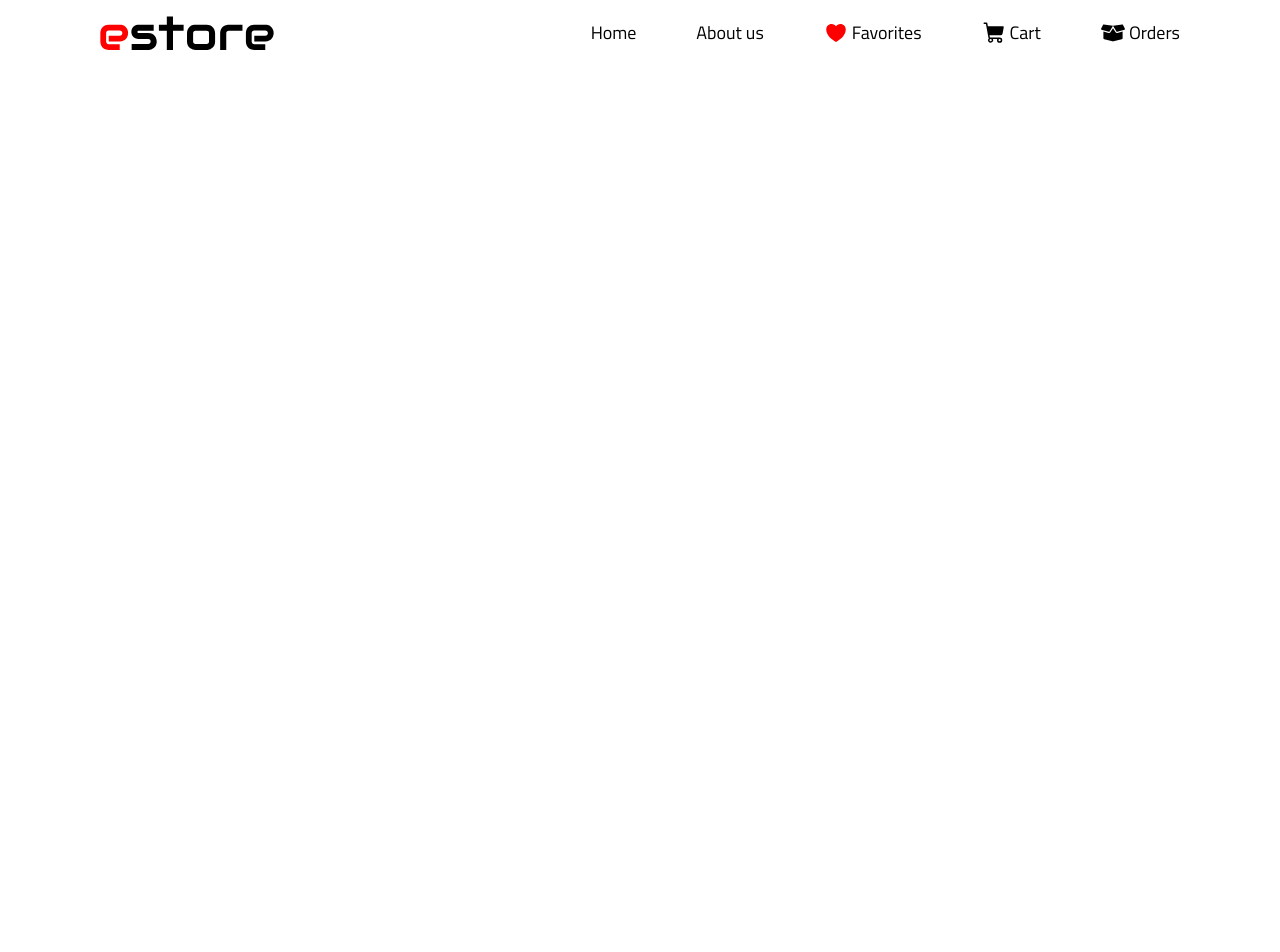
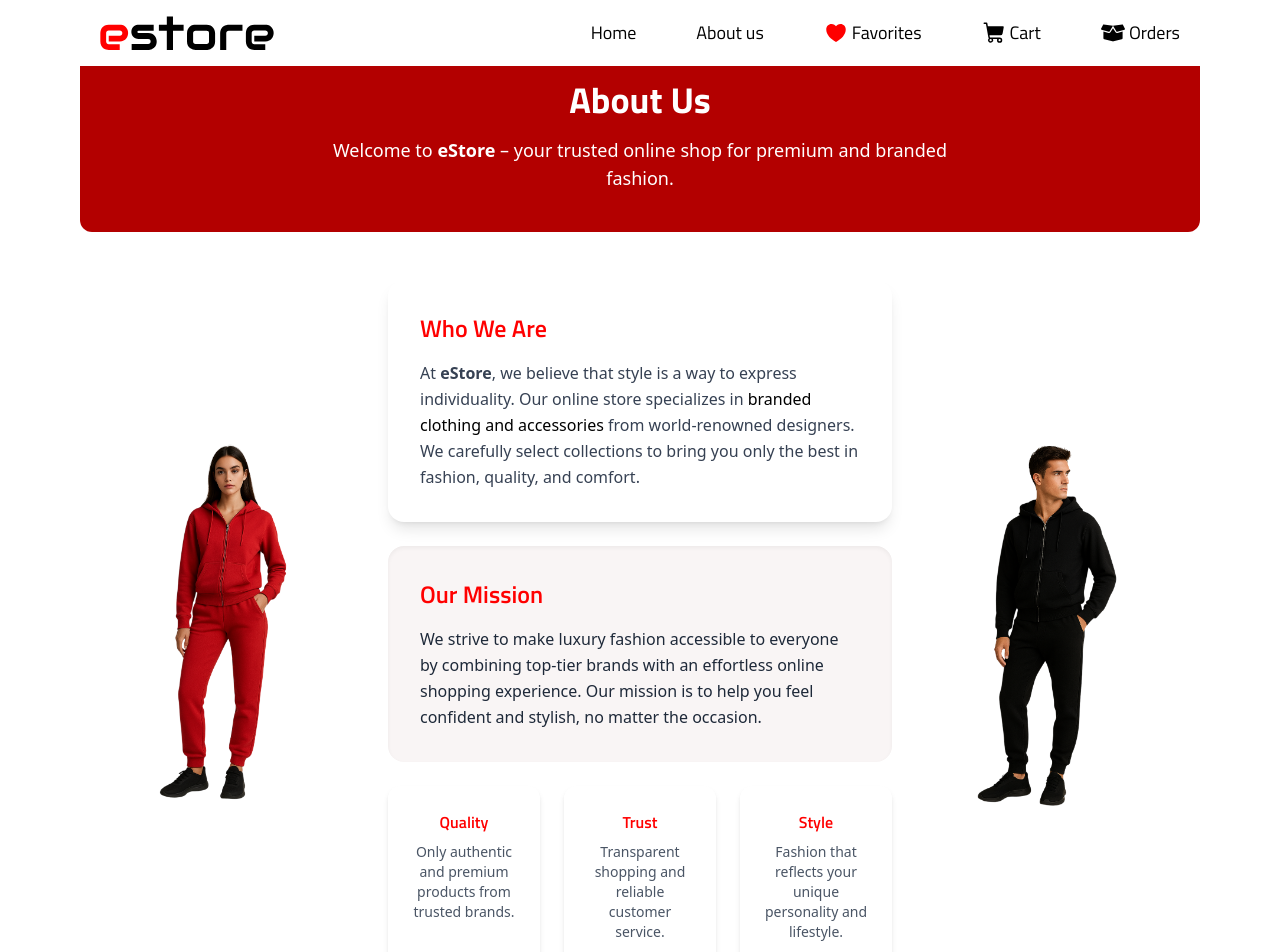
Before and after one commit to Violettalez/mini-e-commerce-store-app, a React (Vite) app: page /about in a window 1280 px wide. Shown: the top 952 px of the page. Before the commit the page ends 800 px from the top, so only its background shows below. Built offline with nearby package versions, Linux system fonts and the light colour scheme.

Commit message:
add about us page

```diff
--- a/src/pages/AboutUs.jsx
+++ b/src/pages/AboutUs.jsx
@@ -1,7 +1,87 @@
 function AboutUs({ data }) {
   return (
     <div>
-      <h2>About us Page</h2>
+      <section class="bg-dark-red text-basic-weight pt-15 pb-10 text-center rounded-b-xl">
+        <h2 class="text-4xl font-bold mb-4 font-header">About Us</h2>
+        <p class="max-w-2xl mx-auto text-lg">
+          Welcome to <span class="font-semibold">eStore</span> – your trusted
+          online shop for premium and branded fashion.
+        </p>
+      </section>
+      <div className="flex flex-row items-center justify-center gap-8 px-6 py-12">
+        <div className="flex-1 flex justify-center">
+          <img
+            src="/sport-girl.png"
+            alt="sport girl"
+            className="max-h-[600px] object-contain"
+          />
+        </div>
+        <div className="flex-2 max-w-4xl space-y-6">
+          <div className="bg-basic-weight p-8 rounded-2xl shadow-lg">
+            <h3 className="text-2xl font-semibold text-basic-red mb-4 font-header">
+              Who We Are
+            </h3>
+            <p className="text-gray-700 leading-relaxed">
+              At <span className="font-semibold">eStore</span>, we believe that
+              style is a way to express individuality. Our online store
+              specializes in{" "}
+              <span className="text-basic-black font-medium">
+                branded clothing and accessories{" "}
+              </span>
+              from world-renowned designers. We carefully select collections to
+              bring you only the best in fashion, quality, and comfort.
+            </p>
+          </div>
+
+          <div className="bg-dark-weight p-8 rounded-2xl shadow-inner">
+            <h3 className="text-2xl font-semibold text-basic-red mb-4 font-header">
+              Our Mission
+            </h3>
+            <p className="text-gray-800 leading-relaxed">
+              We strive to make luxury fashion accessible to everyone by
+              combining
+              <span className="font-medium"> top-tier brands</span> with an
+              effortless online shopping experience. Our mission is to help you
+              feel confident and stylish, no matter the occasion.
+            </p>
+          </div>
+
+          <div className="grid md:grid-cols-3 gap-6">
+            <div className="bg-basic-weight p-6 rounded-xl shadow-md text-center">
+              <h4 className="font-semibold text-basic-red mb-2 font-header">
+                Quality
+              </h4>
+              <p className="text-gray-600 text-sm">
+                Only authentic and premium products from trusted brands.
+              </p>
+            </div>
+            <div className="bg-basic-weight p-6 rounded-xl shadow-md text-center">
+              <h4 className="font-semibold text-basic-red mb-2 font-header">
+                Trust
+              </h4>
+              <p className="text-gray-600 text-sm">
+                Transparent shopping and reliable customer service.
+              </p>
+            </div>
+            <div className="bg-basic-weight p-6 rounded-xl shadow-md text-center">
+              <h4 className="font-semibold text-basic-red mb-2 font-header">
+                Style
+              </h4>
+              <p className="text-gray-600 text-sm">
+                Fashion that reflects your unique personality and lifestyle.
+              </p>
+            </div>
+          </div>
+        </div>
+
+        <div className="flex-1 flex justify-center">
+          <img
+            src="/sport-boy.png"
+            alt="sport boy"
+            className="max-h-[600px] object-contain"
+          />
+        </div>
+      </div>
     </div>
   );
 }
```
Also changed, not shown: public/sport-boy.png (added), public/sport-girl.png (added).
